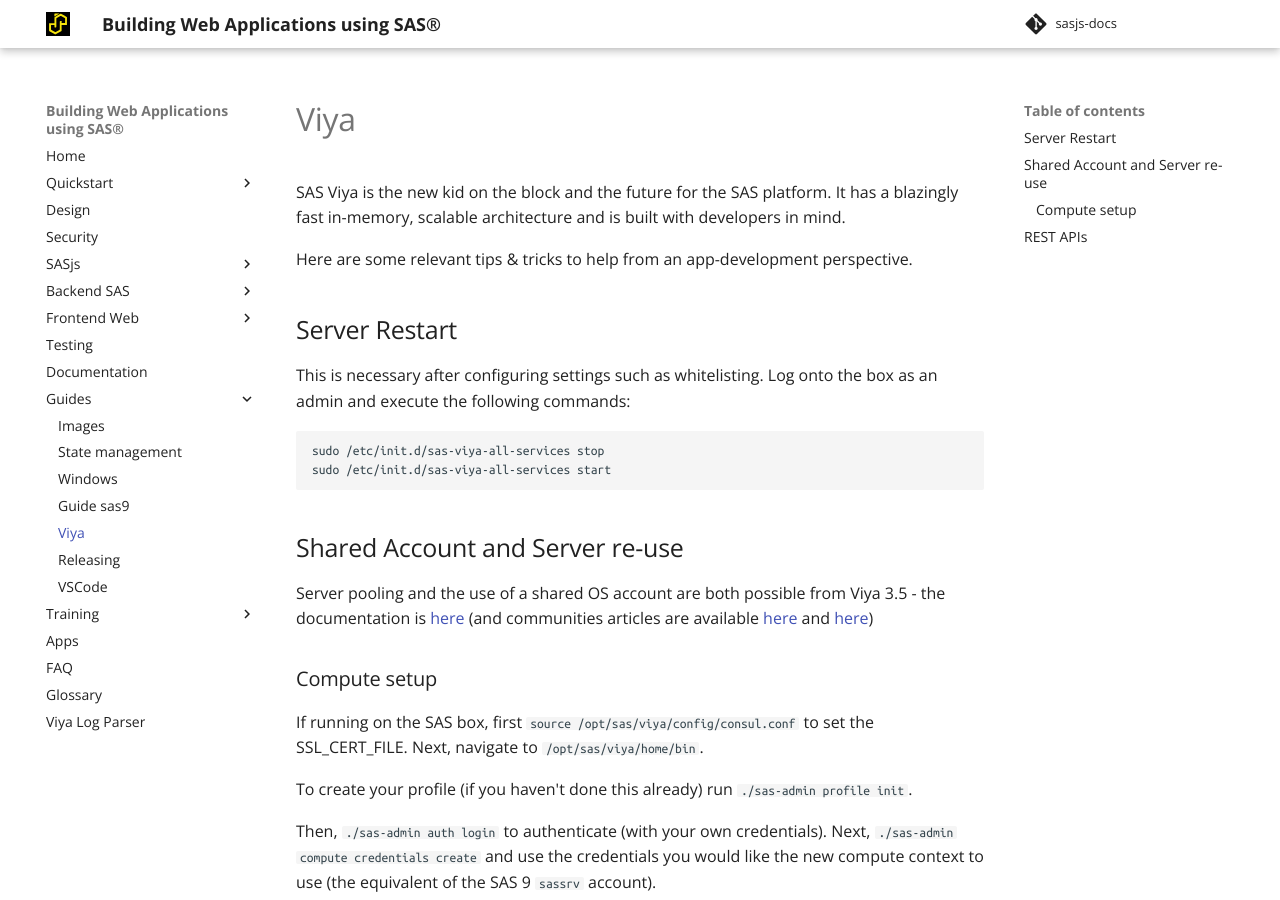
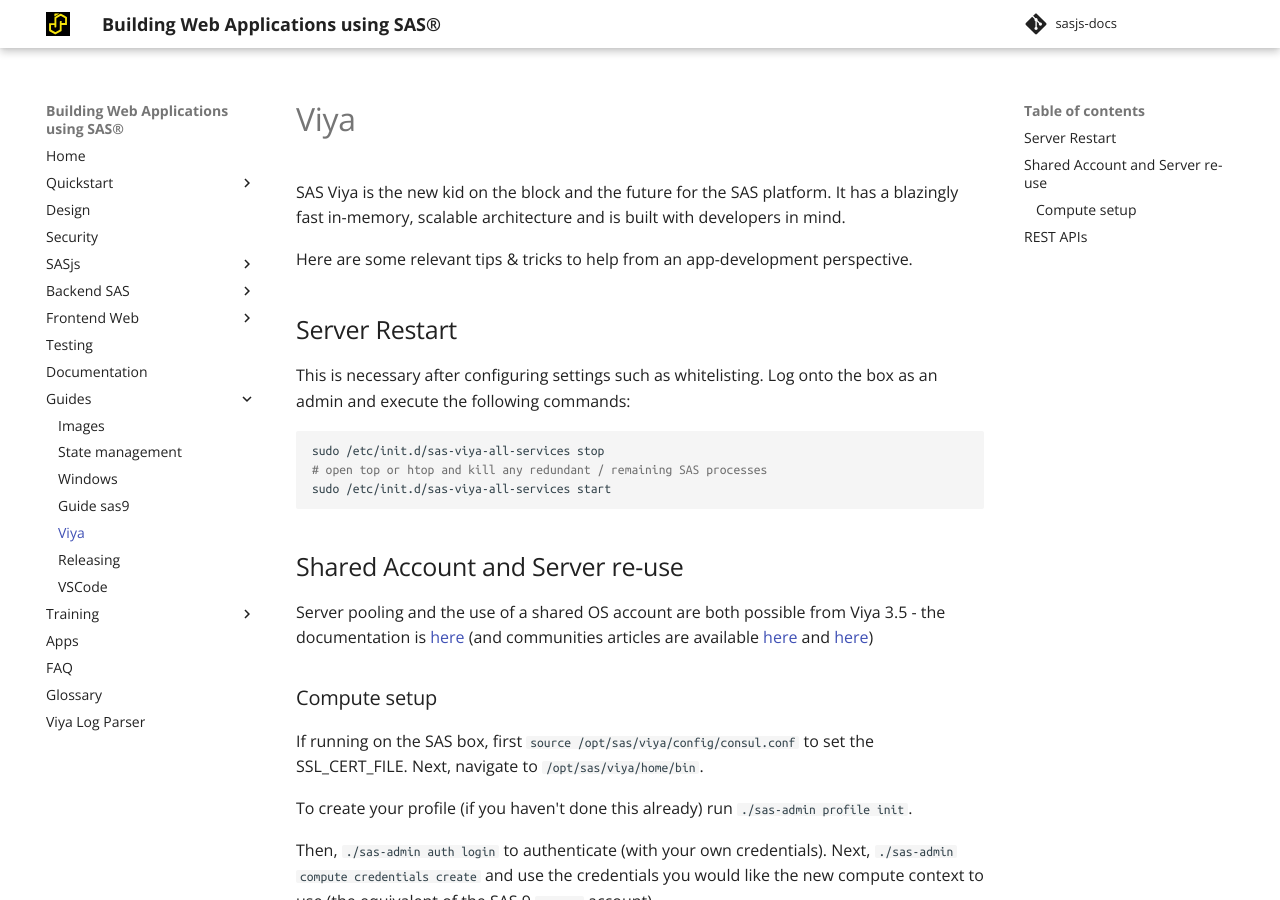
Before and after one commit to sasjs/sasjs.io, an MkDocs documentation site: the page built from docs/guide-viya.md, in a window 1280 px wide and 900 px high. Built offline with MkDocs 1.6.1 and Material for MkDocs 9.7.7, drawn with Linux system fonts in a browser that asks for light colours.

Commit message:
Update guide-viya.md

````diff
--- a/docs/guide-viya.md
+++ b/docs/guide-viya.md
@@ -12,6 +12,7 @@
 
 ```Bash
 sudo /etc/init.d/sas-viya-all-services stop
+# open top or htop and kill any redundant / remaining SAS processes
 sudo /etc/init.d/sas-viya-all-services start
 ```
 
````
